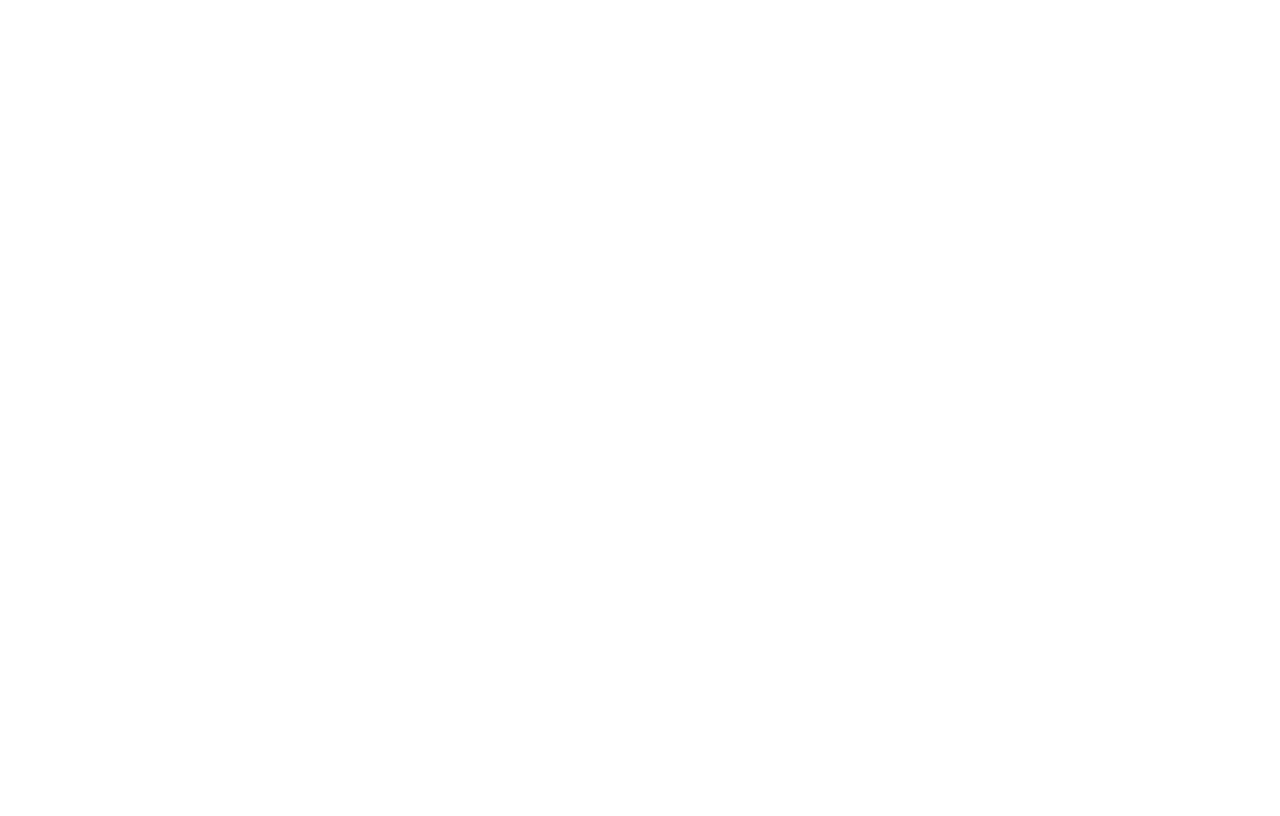
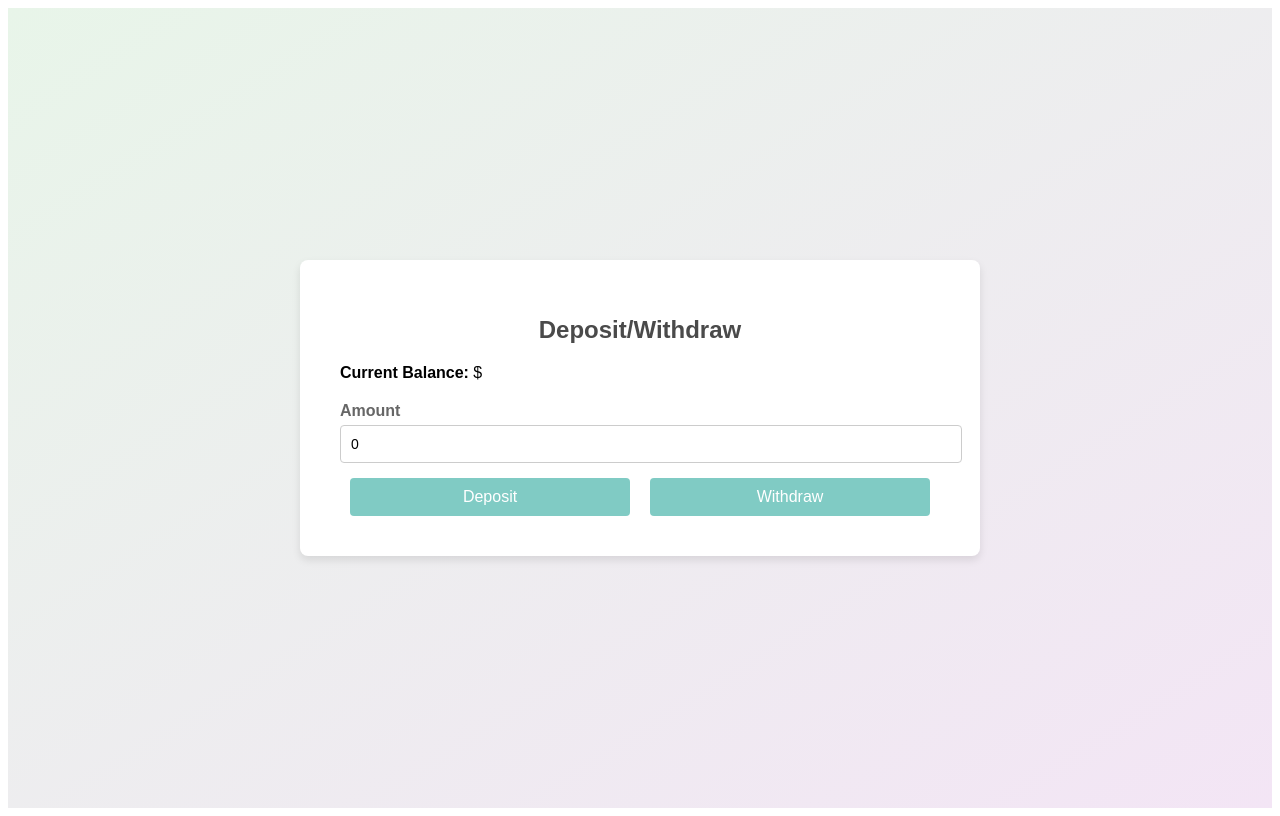
Before and after one commit to WataminC/BankProject, a Vue app in the folder frontend/: page /transaction in a window 1280 px wide. Before the commit this address had no page. Built offline with nearby package versions, Linux system fonts and the light colour scheme; no server answers; sample sign-in values are in the browser's storage.

Commit message:
FrontEnd: Finish Deposit and Withdraw page

```diff
--- a/frontend/src/router/index.js
+++ b/frontend/src/router/index.js
@@ -2,6 +2,7 @@ import { createRouter, createWebHistory } from 'vue-router';
 import LoginView from '@/views/LoginView.vue';
 import RegisterView from '@/views/RegisterView.vue';
 import UserDashboard from '@/views/DashboardView.vue';
+import TransactionView from '@/views/TransactionView.vue';
 
 const routes = [
   // redirect to login view
@@ -21,6 +22,12 @@ const routes = [
     path: '/dashboard',
     name: 'Dashboard',
     component: UserDashboard,
+    meta: { requiresAuth: true },
+  },
+  {
+    path: '/transaction',
+    name: 'Transaction',
+    component: TransactionView,
     meta: { requiresAuth: true },
   },
   // 其他路由配置
--- a/frontend/src/views/DashboardView.vue
+++ b/frontend/src/views/DashboardView.vue
@@ -20,15 +20,17 @@
 <script>
 import { ref, onMounted } from 'vue';
 import axios from 'axios';
+import { useRouter } from 'vue-router';
 
 export default {
   name: 'UserDashboard',
   setup() {
     const userInfo = ref({});
+    const router = useRouter();
 
     const fetchUserInfo = async () => {
       try {
-        const response = await axios.get('http://localhost:8080/api/account', {});
+        const response = await axios.get('http://localhost:8080/api/account');
         userInfo.value = response.data;
       } catch (error) {
         console.error('Failed to fetch user info:', error.response.data.Error);
@@ -37,8 +39,7 @@ export default {
     };
 
     const handleTransaction = () => {
-      // Handle deposit/withdraw logic
-      console.log('Deposit/Withdraw clicked');
+      router.push('/transaction');
     };
 
     const transfer = () => {
--- /dev/null
+++ b/frontend/src/views/TransactionView.vue
@@ -0,0 +1,170 @@
+<template>
+  <div class="transaction-container">
+    <div class="transaction-box">
+      <h1 class="title">Deposit/Withdraw</h1>
+      <div class="balance-info">
+        <p><strong>Current Balance:</strong> ${{ userInfo.balance }}</p>
+      </div>
+      <div class="form-group">
+        <label for="amount">Amount</label>
+        <input
+          type="number"
+          id="amount"
+          v-model="amount"
+          placeholder="Enter amount"
+          required
+        />
+      </div>
+      <div class="actions">
+        <button @click="deposit" class="action-button">Deposit</button>
+        <button @click="withdraw" class="action-button">Withdraw</button>
+      </div>
+    </div>
+  </div>
+</template>
+
+<script>
+import { ref, onMounted } from 'vue';
+import axios from 'axios';
+
+export default {
+  name: 'TransactionView',
+  setup() {
+    const userInfo = ref({});
+    const amount = ref(0);
+
+    const fetchUserInfo = async () => {
+      try {
+        const response = await axios.get('http://localhost:8080/api/account');
+        userInfo.value = response.data;
+      } catch (error) {
+        console.error('Failed to fetch user info:', error.response.data.Error);
+        // Handle error (e.g., redirect to login page)
+      }
+    };
+
+    const deposit = async () => {
+      try {
+        const response = await axios.post('http://localhost:8080/api/transaction/deposit', {
+          amount: amount.value.toString(),
+        });
+        userInfo.value.balance += amount.value;
+        alert('Deposit successful');
+      } catch (error) {
+        alert('Deposit failed');
+      }
+    };
+
+    const withdraw = async () => {
+      try {
+        const response = await axios.post('http://localhost:8080/api/transaction/withdraw', {
+          amount: amount.value.toString(),
+        });
+        userInfo.value.balance -= amount.value;
+        alert('Withdraw successful');
+      } catch (error) {
+        alert('Withdraw failed');
+      }
+    };
+
+    onMounted(() => {
+      fetchUserInfo();
+    });
+
+    return { userInfo, amount, deposit, withdraw };
+  }
+};
+</script>
+
+<style scoped>
+.transaction-container {
+  display: flex;
+  justify-content: center;
+  align-items: center;
+  height: 100vh;
+  background: linear-gradient(to bottom right, #e8f5e9, #f3e5f5);
+  font-family: 'Arial', sans-serif;
+  animation: fade-in 1.5s ease-in;
+}
+
+.transaction-box {
+  background: #ffffff;
+  border-radius: 8px;
+  padding: 40px;
+  box-shadow: 0 4px 8px rgba(0, 0, 0, 0.1);
+  text-align: center;
+  width: 100%;
+  max-width: 600px;
+  animation: fadeIn 1.5s ease-in-out;
+}
+
+.title {
+  margin-bottom: 20px;
+  color: #4a4a4a;
+  font-size: 24px;
+  font-weight: bold;
+}
+
+.balance-info {
+  margin-bottom: 20px;
+  text-align: left;
+}
+
+.form-group {
+  margin-bottom: 15px;
+  text-align: left;
+}
+
+label {
+  display: block;
+  margin-bottom: 5px;
+  color: #666;
+  font-weight: 600;
+}
+
+input {
+  width: 100%;
+  padding: 10px;
+  font-size: 14px;
+  border: 1px solid #ccc;
+  border-radius: 4px;
+  transition: border-color 0.3s;
+}
+
+input:focus {
+  border-color: #80cbc4;
+  outline: none;
+}
+
+.actions {
+  display: flex;
+  justify-content: space-between;
+}
+
+.action-button {
+  flex: 1;
+  margin: 0 10px;
+  padding: 10px 20px;
+  font-size: 16px;
+  background-color: #80cbc4;
+  color: white;
+  border: none;
+  border-radius: 4px;
+  cursor: pointer;
+  transition: background-color 0.3s, transform 0.3s;
+}
+
+.action-button:hover {
+  background-color: #4db6ac;
+  transform: scale(1.05);
+}
+
+@keyframes fadeIn {
+  from {
+    opacity: 0;
+  }
+  to {
+    opacity: 1;
+  }
+}
+</style>
```
